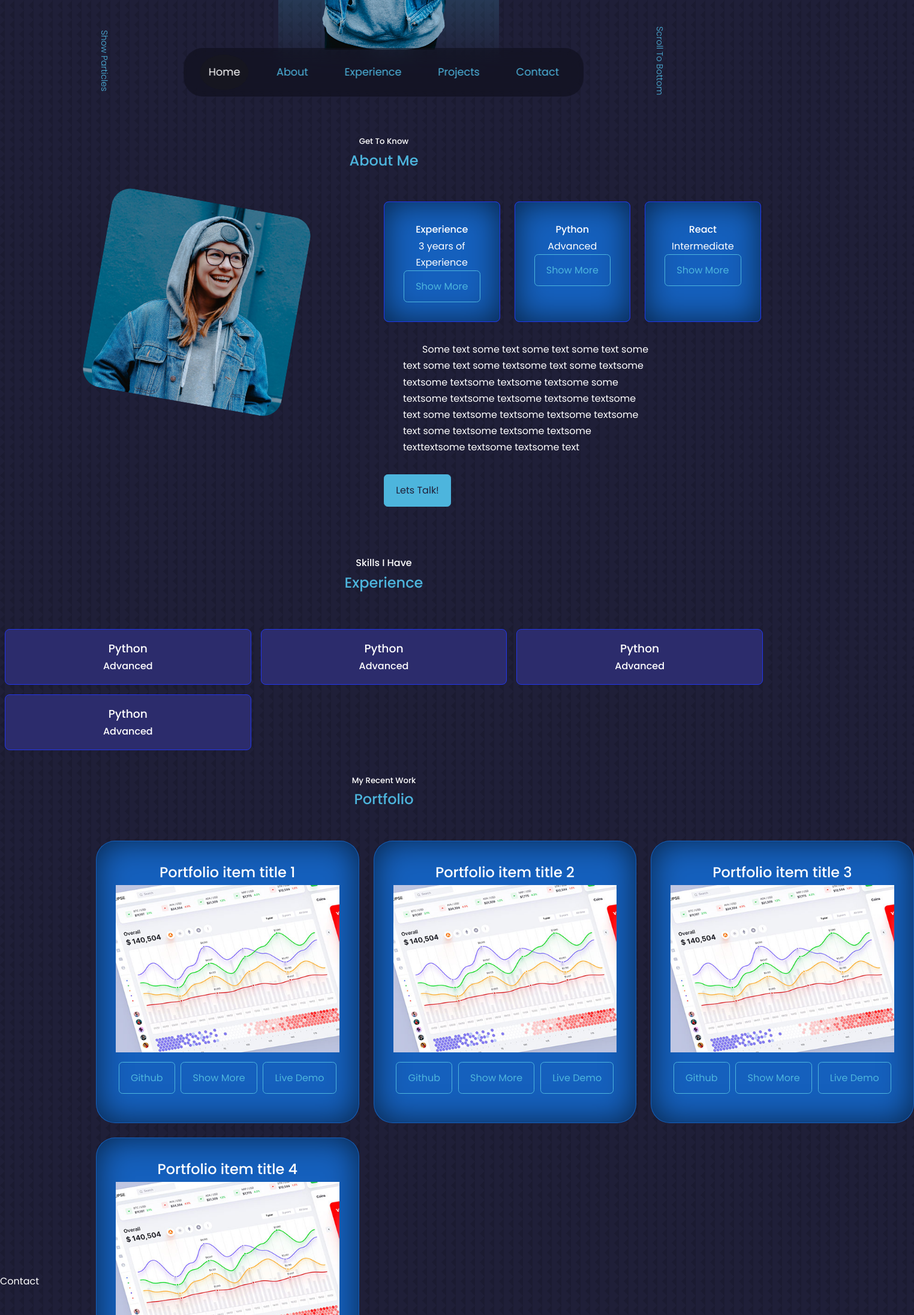
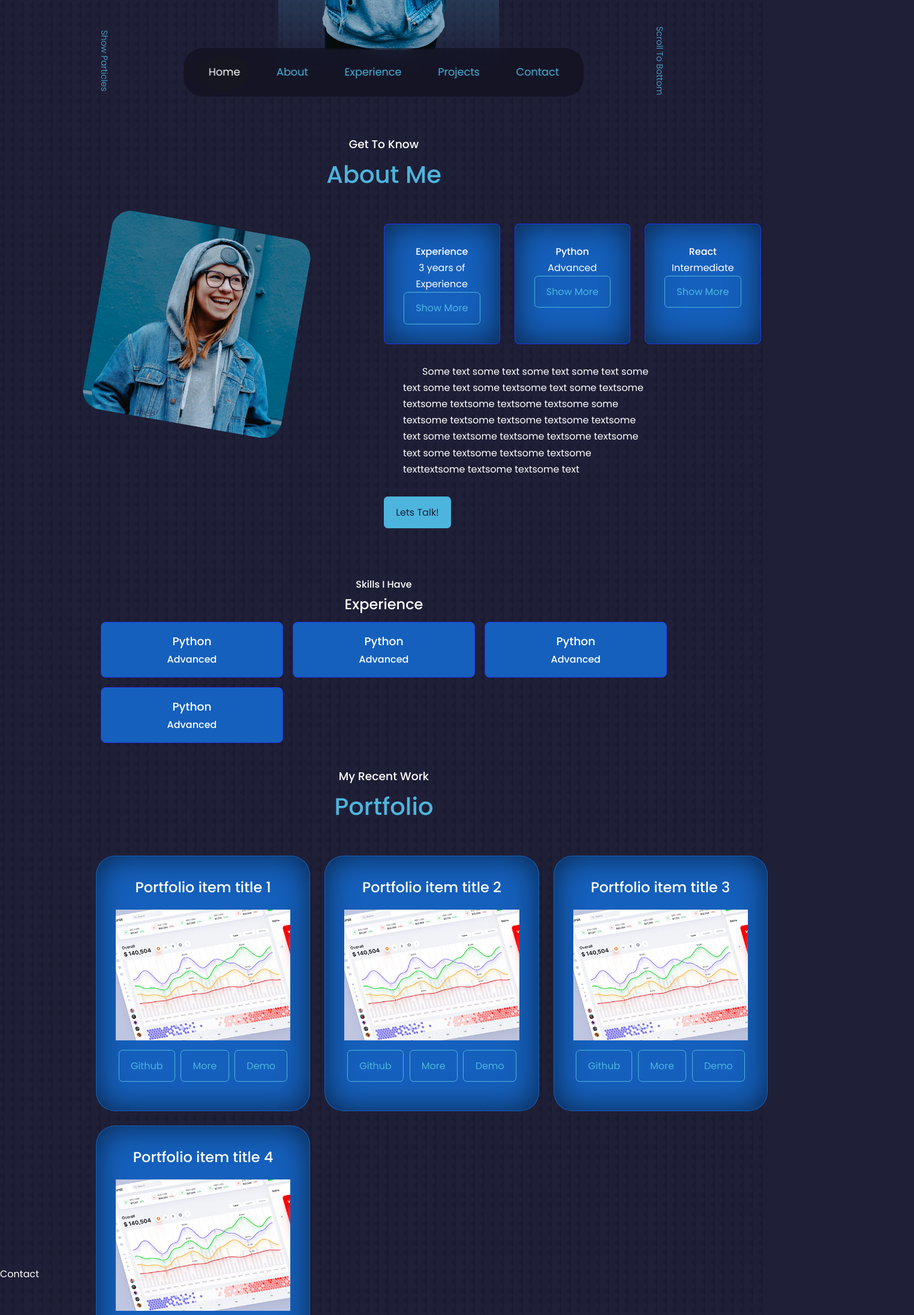
Before and after one commit to nikthe883/react-js-portfolio, a React (Create React App) app: page / in a window 1280 px wide. Shown: the part 607-2800 px from the top of the page at 60% size, 1524 px wide, since content can reach past the window. Built offline with nearby package versions, Linux system fonts and the light colour scheme.

Commit message:
some bug fixes

```diff
--- a/src/components/about/About.jsx
+++ b/src/components/about/About.jsx
@@ -20,8 +20,8 @@ const About = () => {
 
   return (
     <section id='about'>
-      <h5>Get To Know</h5>
-      <h2>About Me</h2>
+      <h3>Get To Know</h3>
+      <h1>About Me</h1>
       <div className='container about__container'>
         <div className='about__me'>
           <div className='about__me-image'>
--- a/src/components/experiance/Experience.jsx
+++ b/src/components/experiance/Experience.jsx
@@ -13,12 +13,12 @@ const Experience = () => {
     <section id="experience">
       <h4>Skills I Have</h4>
       <h2> Experience</h2>
-      <div className=".container experience__container">
+      <div className="container experience__container">
         {data.map(({title, experiance }) => {
           return (
             <div className="experience__language">
-              <h3>Python</h3>
-              <h4>Advanced</h4>
+              <h3>{title}</h3>
+              <h4>{experiance}</h4>
             </div>
           );
         })}
--- a/src/components/experiance/experiance.css
+++ b/src/components/experiance/experiance.css
@@ -12,16 +12,23 @@ h4,h2{
     grid-template-columns: repeat(3, 1fr);
     align-items: center;
 
+
 }
+
 
 .experience__language{
     margin: 0.5rem;
-    background: var(--color-bg-variant);
+    background: #1560bd;
     border: 1px solid rgb(34, 54, 235);
     padding: 1rem;
     border-radius: 0.5rem;
     transition: var(--transition);
     text-align: center;
+}
+
+.experience__language:hover{
+    border-color: var(--color-primary-variant);
+    background: transparent;
 }
 
 
@@ -32,18 +39,13 @@ h4,h2{
 @media screen and (max-width:600px){
     .experience__container{
         display: grid;
-        grid-template-columns: repeat(3, 1fr);
+        grid-template-columns: repeat(1, 1fr);
         align-items: center;
+    }
+    .experience__language{
+        margin-left: 1rem;
+        margin-right: 1rem;
+    }
 
 
-    }
-    .experience__language{
-        margin: 0.5rem;
-        background: var(--color-bg-variant);
-        border: 1px solid rgb(34, 54, 235);
-        padding: 1rem;
-        border-radius: 0.5rem;
-        transition: var(--transition);
-        text-align: center;
-    }
 }
--- a/src/components/portfolio/Portfolio.jsx
+++ b/src/components/portfolio/Portfolio.jsx
@@ -23,8 +23,8 @@ const Portfolio = () => {
 
   return (
     <section id='portfolio'>
-    <h5> My Recent Work </h5>
-    <h2> Portfolio </h2>
+    <h3> My Recent Work </h3>
+    <h1> Portfolio </h1>
 
     <div className='container portfolio__container'>
 
@@ -37,13 +37,13 @@ const Portfolio = () => {
                 <a href={github} className='btn' target='_blank'>Github</a>
 
                 <a className='btn long-text' onClick={() => handleClick(index)}>
-                  {showMore[index] ? 'Show Less' : 'Show More'}
+                  {showMore[index] ? 'Less' : 'More'}
                 </a>
                 {showMore[index] && (
                   <h2>{content}</h2>
                 )}
 
-                <a href={demo} className='btn long-text' target='_blank'>Live Demo</a>
+                <a href={demo} className='btn long-text' target='_blank'>Demo</a>
 
                 </div>
               </article>
--- a/src/components/portfolio/portfolio.css
+++ b/src/components/portfolio/portfolio.css
@@ -17,15 +17,16 @@
 box-shadow: inset 0px 0px 54px -1px rgba(0,0,0,0.63);
 
 }
+.portfolio__item > h2{
+    margin-bottom: 1rem;
+}
 .portfolio__links{
     display: flex;
 }
 .portfolio__links a{
     margin: 1rem 0.3rem 1rem 0.3rem;
 }
-.portfolio__links .short-text{
-    display: none;
-}
+
 
 .portfolio__item:hover{
     border-color: var(--color-primary-variant);
@@ -48,7 +49,6 @@ box-shadow: inset 0px 0px 54px -1px rgba(0,0,0,0.63);
     display: block;
     margin-left: auto;
     margin-right: auto;
-
 }
 
 }
@@ -65,11 +65,5 @@ box-shadow: inset 0px 0px 54px -1px rgba(0,0,0,0.63);
         margin-left: 5vw;
     }
 
-    .portfolio__links .long-text{
-        display: none;
-    }
-    .portfolio__links .short-text{
-        display: flex;
-    }
 
 }
--- a/src/index.css
+++ b/src/index.css
@@ -70,12 +70,15 @@ section{
     height: 100vh;
 
 }
-section > h2 section > h5 {
+section > h1 {
     text-align: center;
     color: var(--color-light);
 }
+h3{
+    text-align: center;
+}
 
-section >h2 {
+section > h1 {
     color: var(--color-primary);
     margin-bottom: 3rem;
 }
```
